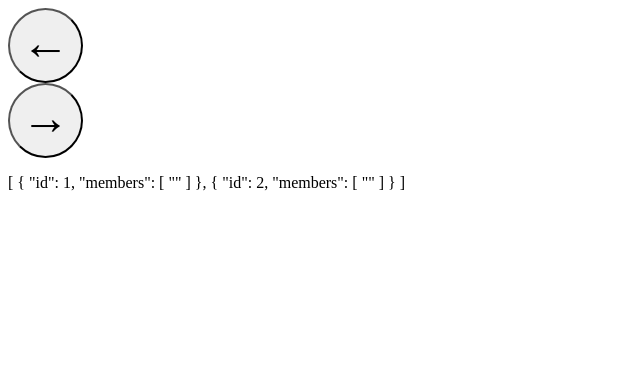
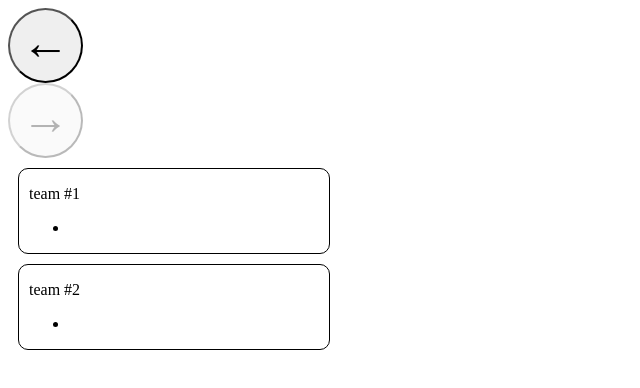
Before and after one commit to ZaneMeroff/team_gen, a Vue app: page /displayResults in a window 1280 px wide. Shown: the top 388 px of the page, without its empty margins (0-640 px from the left). Built offline with nearby package versions, Linux system fonts and the light colour scheme.

Commit message:
Create clone method

```diff
--- a/src/views/DisplayResults.vue
+++ b/src/views/DisplayResults.vue
@@ -5,9 +5,17 @@
       <ArrowBtn :arrowDirection="'left'"/>
     </router-link>
 
-    <ArrowBtn :arrowDirection="'right'"/>
+    <ArrowBtn
+      :disabled="true"
+      :arrowDirection="'right'"
+    />
 
-    <p>{{ result }}</p>
+    <TeamCard
+      v-for="(card, index) in results"
+      :key="index"
+      :members="card.members"
+      :teamId="card.id"
+    />
 
   </div>
 </template>
@@ -16,19 +24,21 @@
   // need spec with snapshot
 
   import ArrowBtn from "../components/ArrowBtn"
+  import TeamCard from "../components/TeamCard"
 
   export default {
     name: "DisplayResults",
     components: {
       ArrowBtn,
+      TeamCard,
     },
     data() {
       return {
         shuffledPlayerList: [],
-        teamObjs: [],
+        emptyTeams: [],
         playersPerTeam: 0,
         stepCounter: 0,
-        result: null, //this is for testing
+        results: [],
       }
     },
     methods: {
@@ -51,13 +61,17 @@
         for ( let i = 1; i <= num; i++ ) {
           teams.push({ id: i, members: [] })
         }
-        this.teamObjs = teams
+        this.emptyTeams = teams
         this.stepCounter++
       },
 
       getPlayersPerTeam(names, teamNum) {
         this.playersPerTeam = Math.floor(names.length / teamNum)
         this.stepCounter++
+      },
+
+      clone(data) {
+        return JSON.parse(JSON.stringify(data))
       },
 
       assignTeams(names, teams) {
@@ -67,7 +81,7 @@
           }
         })
         teams.forEach(team => names.length && team.members.push(names.pop()))
-        this.result = teams //this is for testing
+        this.results = teams
       },
     },
     computed: {
@@ -81,11 +95,11 @@
     },
     watch: {
       stepCounter() {
-        this.stepCounter === 3 && this.assignTeams(this.shuffledPlayerList, this.teamObjs)
+        this.stepCounter === 3 && this.assignTeams(this.shuffledPlayerList, this.emptyTeams)
       }
     },
     mounted() {
-      this.shuffle(this.playerList)
+      this.shuffle(this.clone(this.playerList))
       this.buildTeamObjs(this.teamNum)
       this.getPlayersPerTeam(this.playerList, this.teamNum)
     },
```
